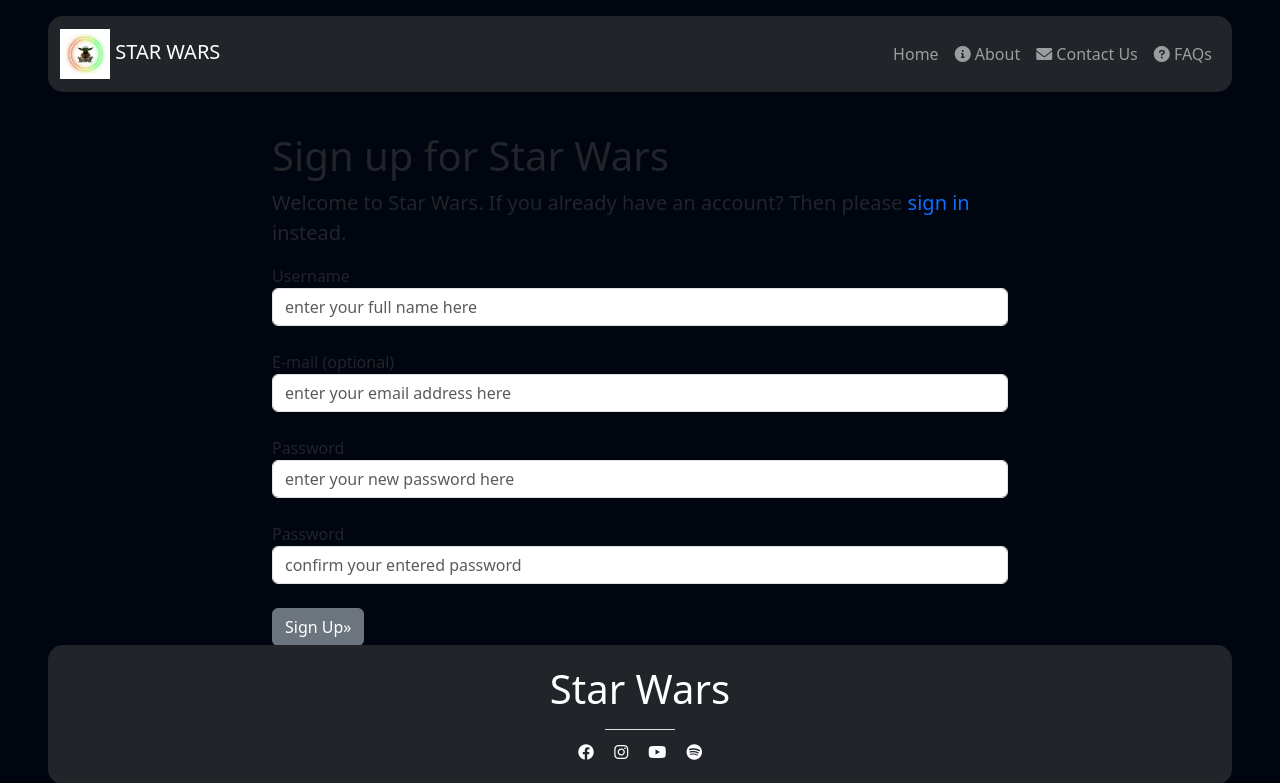
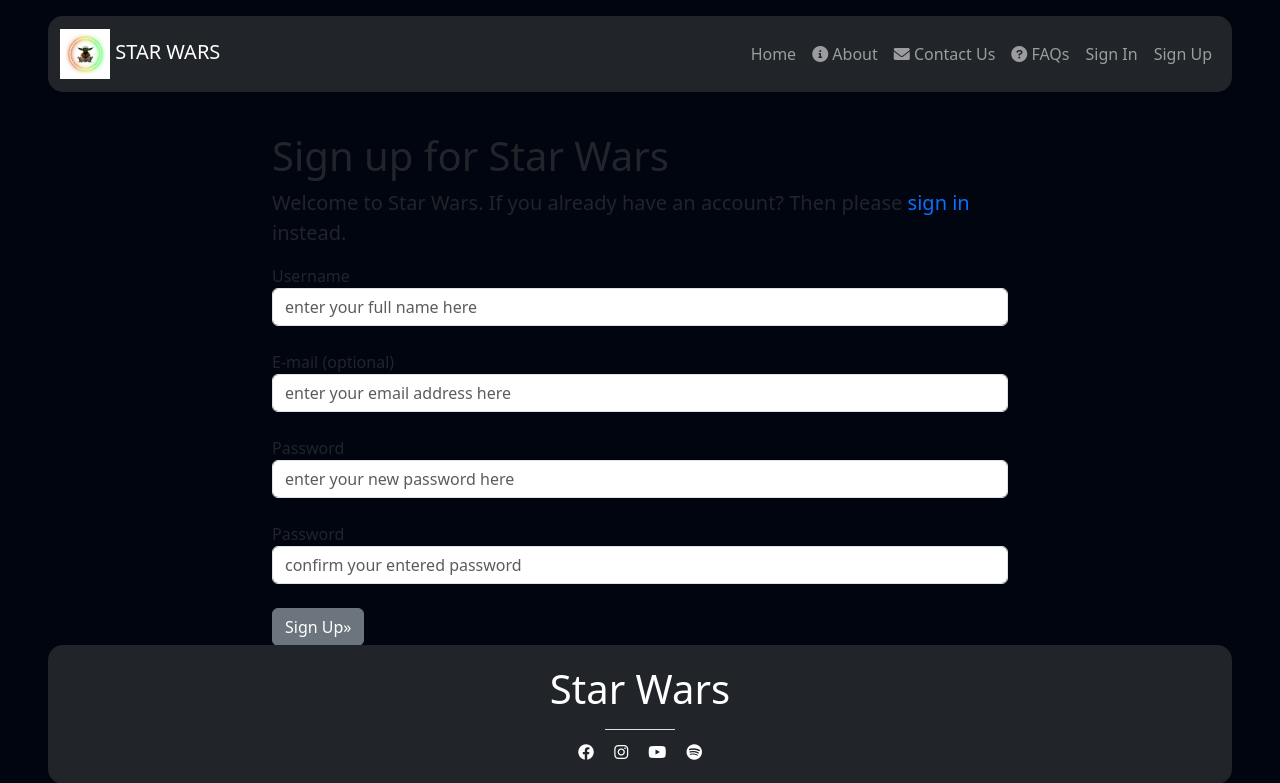
Before and after one commit to violaberg/star-wars-hackathon-2024, a Django app: page /accounts/signup/ in a window 1280 px wide. Shown: the top 783 px of the page. Run offline with Django 4.2, Linux system fonts and the light colour scheme; some libraries are stand-ins or nearby versions.

Commit message:
feat: Add login and signup to nav

```diff
--- a/templates/base.html
+++ b/templates/base.html
@@ -51,9 +51,13 @@
                             href="#"><i class="fas fa-question-circle"></i> FAQs</a>
                     </li>
                     {% if user.is_authenticated %}
-                    <li class="nav-item"><a class="nav-link" href="{% url 'account_logout' %}">{% trans "Sign Out" %}</a></li>
+                    <li class="nav-item"><a class="nav-link" href="{% url 'account_logout' %}">{% trans "Sign Out"
+                            %}</a></li>
                     {% else %}
-
+                    <li class="nav-item"><a class="nav-link" href="{% url 'account_login' %}">{% trans "Sign In" %}</a>
+                    </li>
+                    <li class="nav-item"><a class="nav-link" href="{% url 'account_signup' %}">{% trans "Sign Up" %}</a>
+                    </li>
                     {% endif %}
                 </ul>
             </div>
```
Also changed, not shown: db.sqlite3.
